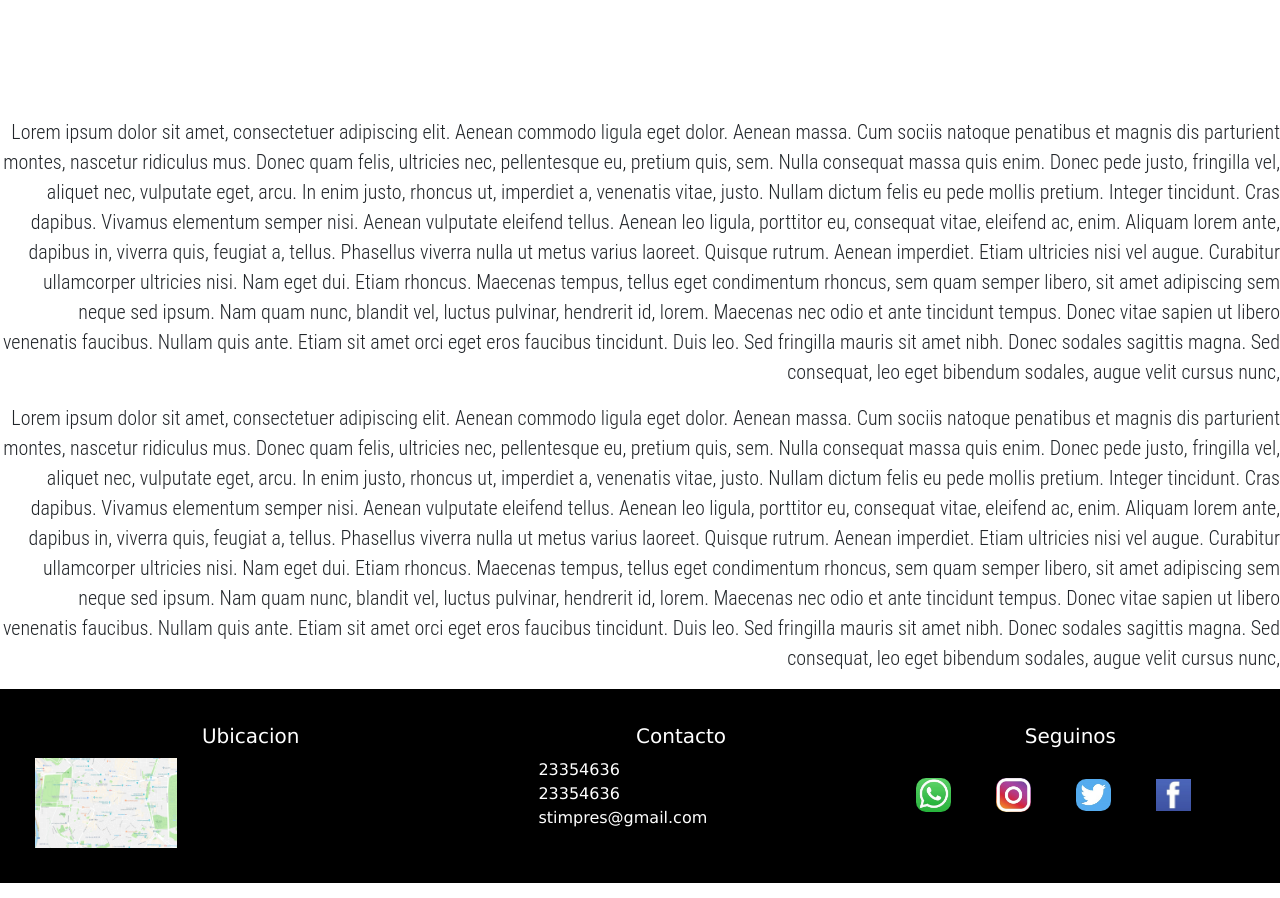
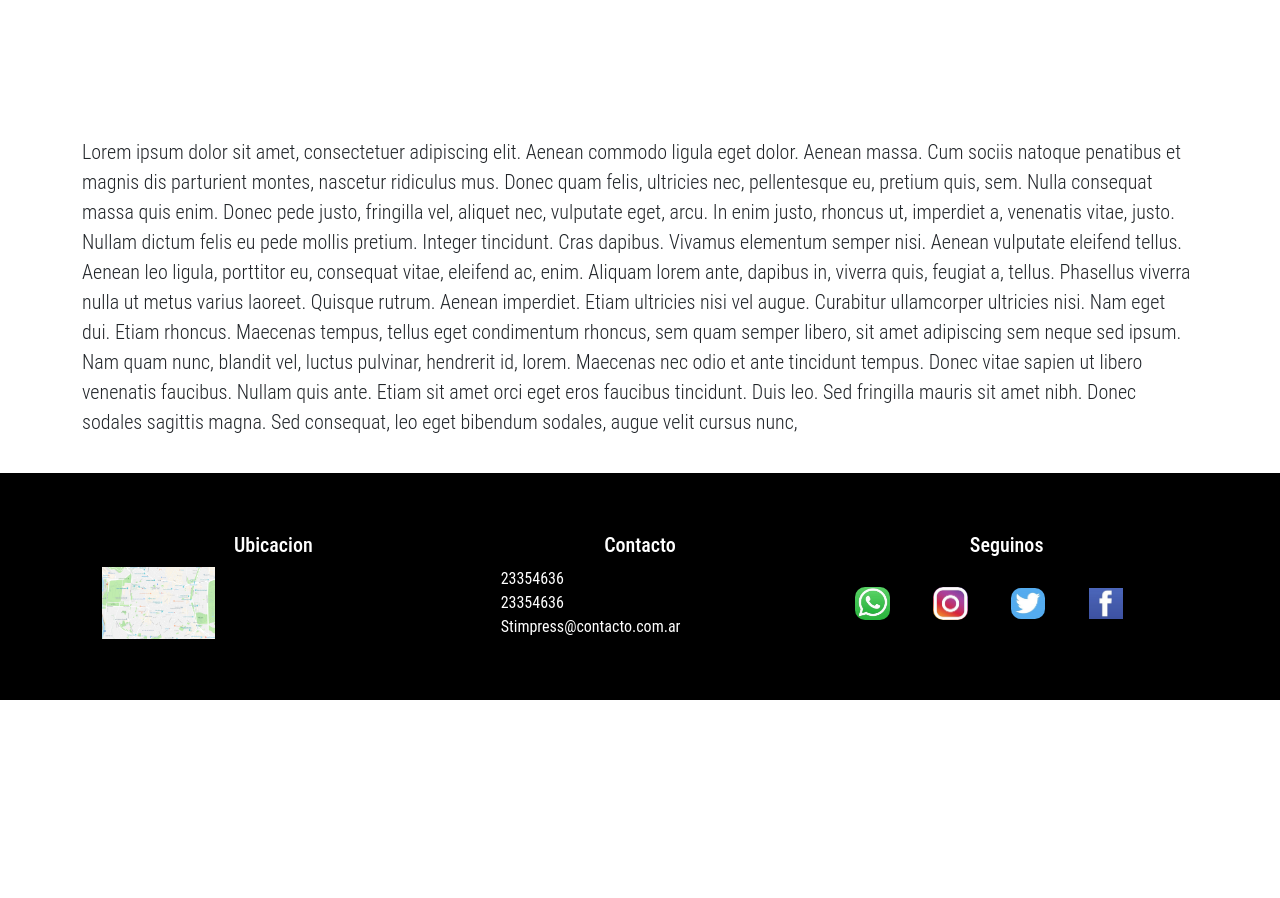
Before and after one commit to csainato/stimpres-mirepositorio, a plain HTML site: page pages/nosotros.html in a window 1280 px wide. Shown: the part 890-1788 px from the top of the page. After the commit the page ends 1605 px from the top, so only its background shows below. Drawn offline with nearby package versions, Linux system fonts and the light colour scheme.

Commit message:
modificaciones proyecto final

```diff
--- a/pages/nosotros.html
+++ b/pages/nosotros.html
@@ -55,8 +55,8 @@
     <img src="../assets/imagenes/2.jpeg" height="200px" class="productos" />
     <img src="../assets/imagenes/4.jpeg" height="200px" class="productos" />
   </div>
-
-      <p class="texto-derecha lead">
+    <div class="container">
+      <p class=" lead">
         Lorem ipsum dolor sit amet, consectetuer adipiscing elit. Aenean commodo
         ligula eget dolor. Aenean massa. Cum sociis natoque penatibus et magnis
         dis parturient montes, nascetur ridiculus mus. Donec quam felis,
@@ -78,50 +78,33 @@
         sit amet nibh. Donec sodales sagittis magna. Sed consequat, leo eget
         bibendum sodales, augue velit cursus nunc,
       </p>
-      <p class="texto-derecha lead">
-        Lorem ipsum dolor sit amet, consectetuer adipiscing elit. Aenean commodo
-        ligula eget dolor. Aenean massa. Cum sociis natoque penatibus et magnis
-        dis parturient montes, nascetur ridiculus mus. Donec quam felis,
-        ultricies nec, pellentesque eu, pretium quis, sem. Nulla consequat massa
-        quis enim. Donec pede justo, fringilla vel, aliquet nec, vulputate eget,
-        arcu. In enim justo, rhoncus ut, imperdiet a, venenatis vitae, justo.
-        Nullam dictum felis eu pede mollis pretium. Integer tincidunt. Cras
-        dapibus. Vivamus elementum semper nisi. Aenean vulputate eleifend
-        tellus. Aenean leo ligula, porttitor eu, consequat vitae, eleifend ac,
-        enim. Aliquam lorem ante, dapibus in, viverra quis, feugiat a, tellus.
-        Phasellus viverra nulla ut metus varius laoreet. Quisque rutrum. Aenean
-        imperdiet. Etiam ultricies nisi vel augue. Curabitur ullamcorper
-        ultricies nisi. Nam eget dui. Etiam rhoncus. Maecenas tempus, tellus
-        eget condimentum rhoncus, sem quam semper libero, sit amet adipiscing
-        sem neque sed ipsum. Nam quam nunc, blandit vel, luctus pulvinar,
-        hendrerit id, lorem. Maecenas nec odio et ante tincidunt tempus. Donec
-        vitae sapien ut libero venenatis faucibus. Nullam quis ante. Etiam sit
-        amet orci eget eros faucibus tincidunt. Duis leo. Sed fringilla mauris
-        sit amet nibh. Donec sodales sagittis magna. Sed consequat, leo eget
-        bibendum sodales, augue velit cursus nunc,
-      </p>
+    </div>
 
 
-    <footer class="site-footer letra-footer " style="background-color: rgb(0, 0, 0);">
-      <div style="width: 40%">
-        <h5 class="footer-titulo">Ubicacion</h5>
+    <footer style="background-color: black;" style="width: 100%">
+      <div class="container">
+        <div class="row">
+          <div class="col">
+            <h5 class="footer-titulo">Ubicacion</h5>
         <img src="../assets/imagenes/1366_2000.png" style="width: 33%" />
       </div>
-      <div style="width: 33%">
+      <div class="col">
         <h5 class="footer-titulo">Contacto</h5>
         <ul style="color: white;">
           <ol>23354636</ol>
           <ol>23354636</ol>
-          <ol>stimpres@gmail.com</ol>
+          <ol>Stimpress@contacto.com.ar</ol>
         </ul>
       </div>
-      <div style="width: 33%">
+      <div class="col">
         <h5 class="footer-titulo">Seguinos</h5>
         <img src="../assets/imagenes/whatsap.jpg" style="width: 10%" class="icono-footer bordes"/>
         <a href="https://www.instagram.com/stimpress" target="_blank"><img src="../assets/imagenes/instagram.jpg" style="width: 10% " class="icono-footer bordes"/></a>
         <img src="../assets/imagenes/twitter.jpg" style="width: 10%" class="icono-footer bordes"/>
         <img src="../assets/imagenes/facebook.jpg" style="width: 10% " class="icono-footer "/>
       </div>
+    </div>
+  </div>
     </footer>
     <script src="https://cdn.jsdelivr.net/npm/bootstrap@5.1.3/dist/js/bootstrap.bundle.min.js" integrity="sha384-ka7Sk0Gln4gmtz2MlQnikT1wXgYsOg+OMhuP+IlRH9sENBO0LRn5q+8nbTov4+1p" crossorigin="anonymous"></script>
   </body>
```
Also changed, not shown: index.html (+14 -12 lines), pages/contacto.html (+13 -8 lines), pages/preguntasfrecuentes.html (+11 -6 lines), pages/producto.html (+24 -51 lines).
